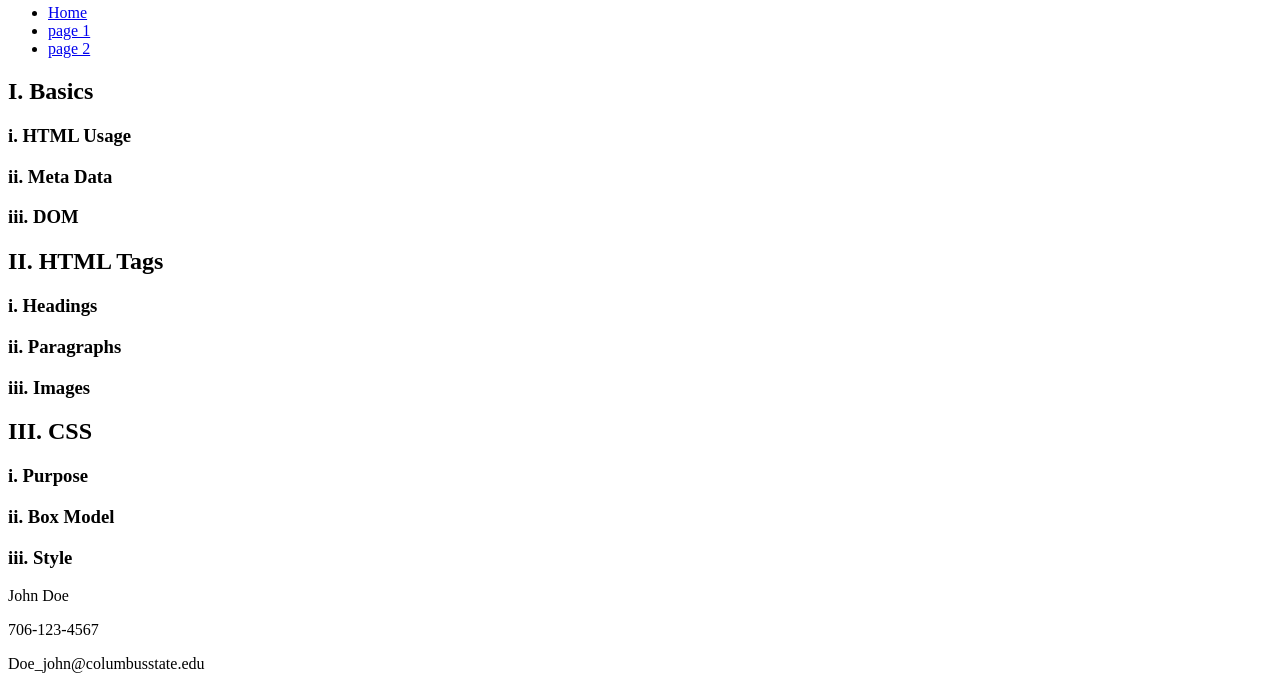
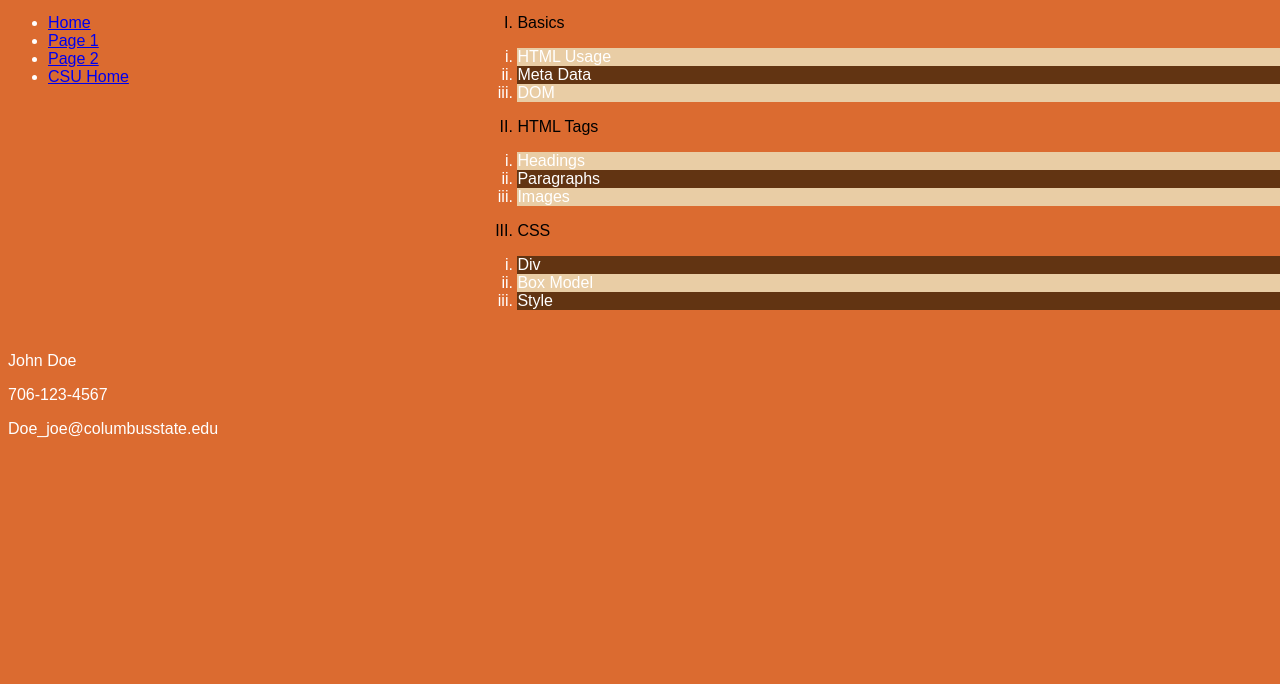
Before and after one commit to grantbriana/CPSC2125-Assignment-1, a plain HTML site: page page1.html in a window 1280 px wide. Shown: the part 124-808 px from the top of the page. Drawn offline with Linux system fonts and the light colour scheme.

Commit message:
Completed Rubric

```diff
--- a/page1.html
+++ b/page1.html
@@ -9,46 +9,54 @@
 </head>
 
 <body>
-  <div>
+  <div class="grid-container">
     <header>
-    <img src ="/images/.jpg" width = 100; height ="100">
+    <img src = "Images/banner.png">
     </header>
+
   <nav>
-    <ul>
+    <ul class = "n">
       <li><a href = "index.html">Home</a></li>
-      <li><a href = "page1.html">page 1</a></li>
-      <li><a href = "page2.html">page 2</a></li>
+      <li><a href = "page1.html">Page 1</a></li>
+      <li><a href = "page2.html">Page 2</a></li>
+            <li><a href = "https://www.columbusstate.edu/">CSU Home</a></li>
     </ul>
   </nav>
 
     <main>
-    <h2>I. Basics </h2>
-    <h3>i. HTML Usage</h3>
-    <h3>ii. Meta Data</h3>
-    <h3>iii. DOM</h3>
 
-    <h2>II. HTML Tags </h2>
-    <h3>i. Headings</h3>
-    <h3>ii. Paragraphs </h3>
-    <h3>iii. Images </h3>
+      <ol class="up">
+        <li>Basics</li>
+      </ol>
+      <ol class="low">
+        <li class = "c1">HTML Usage</li>
+        <li class = "c2">Meta Data</li>
+        <li class = "c1">DOM</li>
+      </ol>
 
+      <ol class="up" start = "2">
+        <li>HTML Tags</li>
+      </ol>
+      <ol class="low">
+        <li class = "c1">Headings</li>
+        <li class = "c2">Paragraphs</li>
+        <li class = "c1">Images</li>
+      </ol>
 
-    <h2>III. CSS </h2>
-    <h3>i. Purpose</h3>
-    <h3>ii. Box Model</h3>
-    <h3>iii. Style </h3>
-
+      <ol class="up" start = "3">
+        <li>CSS</li>
+      </ol>
+      <ol class="low">
+        <li class = "c2">Div</li>
+        <li class = "c1">Box Model</li>
+        <li class = "c2">Style</li>
+      </ol>
 
     </main>
-  <script src="script.js"></script>
- <!--
-  This script places a badge on your repl's full-browser view back to your repl's cover
-  page. Try various colors for the theme: dark, light, red, orange, yellow, lime, green,
-  teal, blue, blurple, magenta, pink!
-  -->
-  <script src="https://replit.com/public/js/replit-badge.js" theme="red" defer></script>
     <footer>
-    <p>John Doe</p> <p>706-123-4567</p><p>Doe_john@columbusstate.edu</p>
+      <p>John Doe</p>
+      <p>706-123-4567</p>
+      <p>Doe_joe@columbusstate.edu</p>
     </footer>
   </div>
 </body>
--- a/style.css
+++ b/style.css
@@ -1,4 +1,104 @@
-html, body {
+body {
   height: 100%;
   width: 100%;
+  background:#DB6B30;
+  color:#FFFFFF;
+  font-family: sans-serif;
 }
+
+h{
+  font-family: sans-serif;
+}
+
+p{
+  color:#FFFFFF;
+  font-family: sans-serif;
+}
+
+img{
+  width: 100px;
+  height: 100px;
+}
+
+ol{
+  font-family: sans-serif;
+}
+
+ul{
+  font-family: sans-serif;
+}
+
+li{
+  font-family: sans-serif;
+}
+
+table{
+  background: white;
+  color: black;
+  font-family: sans-serif;
+  font-size: 1.5em;
+}
+
+th{
+  background: black;
+  color: white;
+  font-family: sans-serif;
+  font-size: 1.5em;
+}
+
+td{
+  color: black;
+  font-family: sans-serif;
+}
+
+ol.up{
+  list-style-type:upper-roman;
+  color:black;
+}
+
+ol.low{
+  list-style-type:lower-roman;
+  color: white;
+}
+
+nav{
+  font-family: sans-serif;
+  color: white;
+  grid-area: menu;
+}
+
+header{
+  font-family: sans-serif;
+  color: white;
+  grid-area: header;
+}
+
+footer{
+  font-family: sans-serif;
+  grid-area: footer;
+}
+
+main{
+  font-family: sans-serif;
+  color: #FFFFFF;
+  grid-area: main;
+}
+
+.grid-container{
+  display: grid;
+  grid-template-areas:
+    "header header header"
+    "menu main main"
+    "footer footer footer";
+  grid-gap: 10px;
+}
+
+li.c1{
+  background:#E9CDA5;
+  color: white;
+}
+
+li.c2{
+    background: #623412;
+    color: white;
+}
```
Also changed, not shown: index.html (+17 -12 lines), page2.html (+49 -18 lines), Images/banner.png (added), script.js (deleted). Lines whose indentation alone changed are shown as unchanged.
